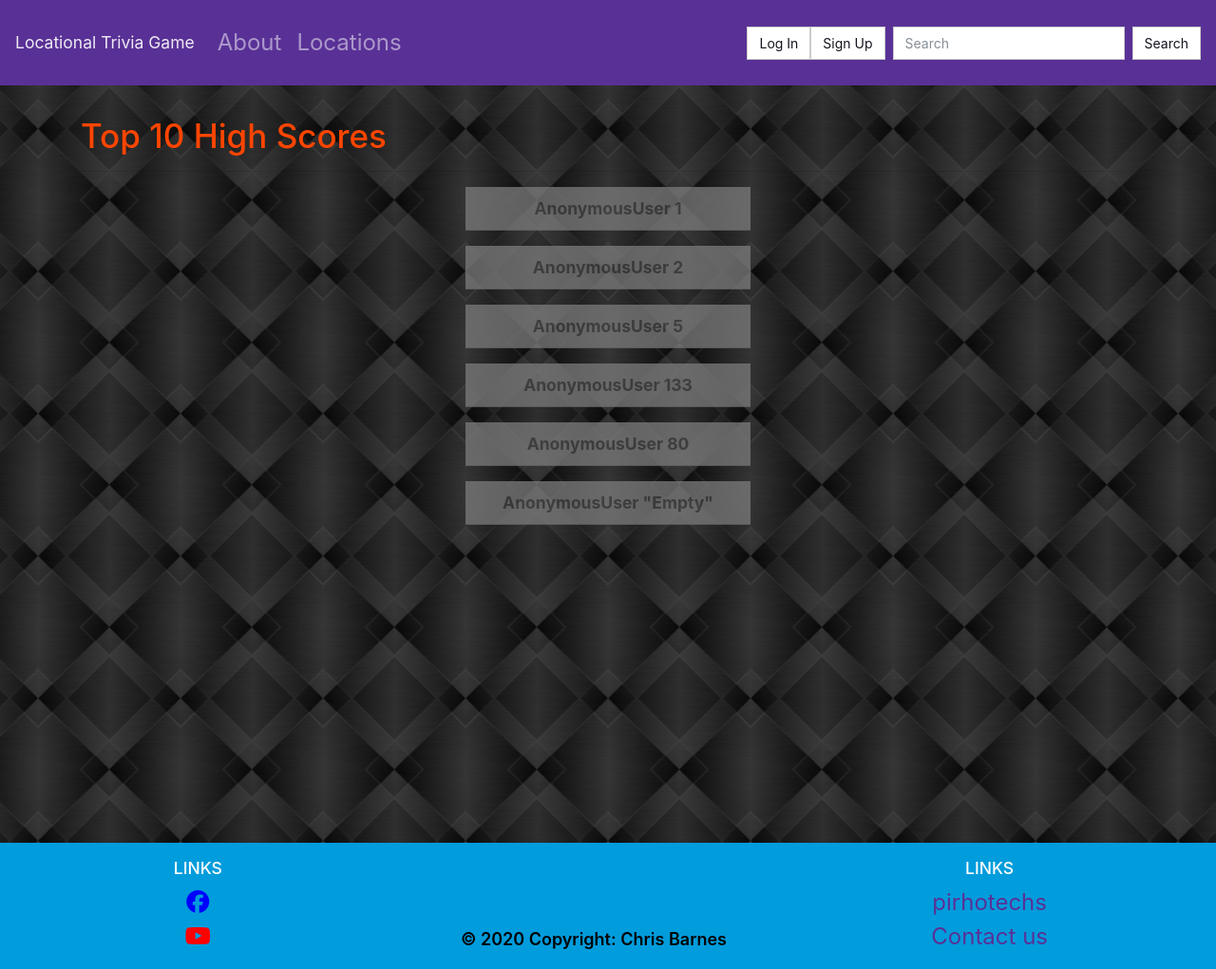
After one commit to ChrisBarnes2000-MS-DU/BEW1.2-Contractor, a Django app: page /score/ in a window 1280 px wide. The commit adds this page. Shown: the whole page at 95% size. Run offline with Django 3.2, Linux system fonts and the light colour scheme; some libraries are stand-ins or nearby versions.

Commit message:
add demy highscore and quiz interface

```diff
--- a/mysite/urls.py
+++ b/mysite/urls.py
@@ -19,7 +19,8 @@ from django.urls import include, path
 from django.conf import settings
 from django.conf.urls.static import static
 
-from mysite.views import Index, About, Score_board
+from mysite.views import Index, About
+from trivia.views import Score_board
 
 urlpatterns = [
     # Index Page
--- a/mysite/views.py
+++ b/mysite/views.py
@@ -5,6 +5,3 @@ def Index(request):
 
 def About(request):
     return render(request, 'about.html')
-
-def Score_board(request):
-    return render(request, 'score.html')
--- a/requirements.txt
+++ b/requirements.txt
@@ -1,4 +1,7 @@
 Django==3.0
+django-db==0.0.7
+django-leaderboard==0.1.0
+django-model-utils==4.0.0
 djangorestframework==3.10.3
 python-dotenv==0.10.3
 pytz==2019.3
--- a/static/style.css
+++ b/static/style.css
@@ -27,6 +27,16 @@ h3 a, h3 a:hover{
 
 .card a, .card a:hover{
     color: #007bff
+}
+
+.score {
+    background-color: gray;
+    width: 300px;
+    opacity: 75%;
+    margin-left: auto;
+    margin-right: auto;
+    margin-bottom: 3em;
+    text-align: center;
 }
 
 label {
--- /dev/null
+++ b/trivia/templates/trivia/score_board.html
@@ -0,0 +1,40 @@
+<!-- trivia/game.html -->
+{% extends "base.html" %}
+
+{% block content %}
+<h1> Top 10 High Scores</h1>
+<hr>
+{% if highscores %}
+    <!-- There is at least one highscore available -->
+    {% for score in highscores %}
+    <div class="score ml-auto mr-auto mb-3 text-center" style="opacity: 75%; background-color: gray; width: 300px;">
+        <h5 class="card-header "><strong>{{ user }} {{ score }}</strong></h5>
+    </div>
+    {% endfor %}
+    {% if highscores|length < 10 %}
+    <div class="score ml-auto mr-auto mb-3 text-center" style="opacity: 75%; background-color: gray; width: 300px;">
+        <h5 class="card-header "><strong>{{ user }} "Empty"</strong></h5>
+    </div>
+    {% endif %}
+    {% else %}
+    <div class="alert alert-primary" role="alert">No Scores to display.</div>
+{% endif %}
+
+<!-- <div class="row mt-3">
+    <div class="col" style="margin-top: 3em; margin-bottom: 3em;">
+        <p>
+            Lorem, ipsum dolor sit amet consectetur adipisicing elit. Asperiores neque ullam ut, eveniet ratione eos,
+            fuga tempora vero ex a illo qui sint quo odio, fugit odit quibusdam itaque nihil. Lorem ipsum dolor sit
+            amet, consectetur adipisicing elit. Aliquam, non, doloremque veniam consequuntur laborum tempore odit
+            tempora eum dolores fugiat minus, blanditiis possimus quis omnis soluta molestiae nobis magni sunt? Lorem
+            ipsum dolor sit amet consectetur adipisicing elit. Tenetur fugit error earum nihil accusamus necessitatibus
+            reprehenderit dignissimos modi ducimus laudantium deserunt similique numquam fugiat obcaecati porro, quos
+            aperiam expedita. Vero.
+        </p>
+    </div>
+    <div class="col text-center">
+        <a href="https://placeholder.com"><img src="https://via.placeholder.com/250x250?text=Image+of+this+place"></a>
+    </div>
+</div> -->
+
+{% endblock %}
--- a/trivia/urls.py
+++ b/trivia/urls.py
@@ -5,7 +5,7 @@ from django.conf.urls.static import static
 from .views import trivia
 
 urlpatterns = [
-    # ex: /locations
+    # ex: /trivia
     path('', trivia, name='trivia'),
 
 ] + static(settings.STATIC_URL, document_root=settings.STATIC_ROOT)
--- a/trivia/views.py
+++ b/trivia/views.py
@@ -1,5 +1,25 @@
 from django.shortcuts import render
-from django.http import HttpResponse
 
 def trivia(request):
-    return HttpResponse("Hello, world. You're at the Triva index.")
+    """View function for home page of TRIVIA."""
+    template_name = 'trivia/game.html'
+
+    # Generate counts of some of the main objects
+    # num_questions = Question.objects.all().count()
+    # page = Page.objects.get(Page.slug)
+
+    context = {
+        # 'num_questions': num_questions,
+        'page': "Tittle",
+    }
+
+    # Render the HTML template index.html with the data in the context variable
+    return render(request, template_name, context=context)
+
+def Score_board(request):
+    template_name = 'trivia/score_board.html'
+    context = {
+        # 'num_questions': num_questions,
+        'highscores': ['1','2','5','133','80'],
+    }
+    return render(request, template_name, context)
```
Also changed, not shown: trivia/templates/trivia/game.html (added, +73 -0 lines).
